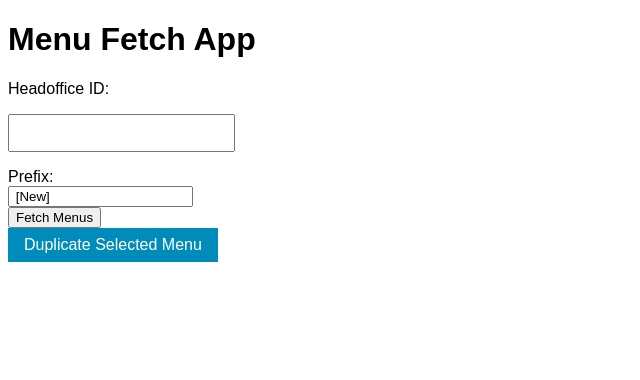
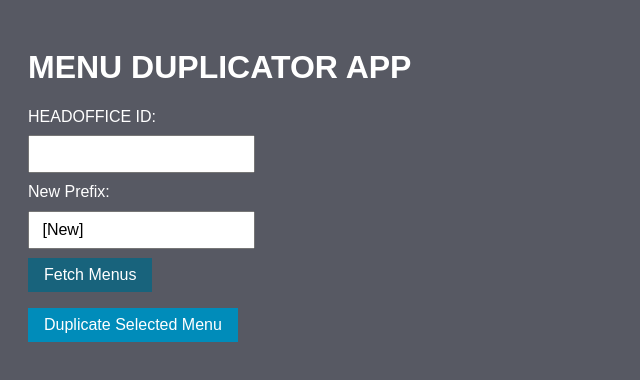
Before and after one commit to Walid-dev/menu-extractor-app, a website: page index.html in a window 1280 px wide. Shown: the whole page, without its empty margins (0-640 px from the left). Drawn offline with nearby package versions, Linux system fonts and the light colour scheme.

Commit message:
Styling updated

```diff
--- a/index.html
+++ b/index.html
@@ -1,29 +1,30 @@
 <!DOCTYPE html>
 <html>
 <head>
-    <title>Menu Fetch App</title>
+    <title>MENU DUPLICATOR APP</title>
     <link rel="stylesheet" type="text/css" href="styles.css">
     <script src="https://cdnjs.cloudflare.com/ajax/libs/lodash.js/4.17.21/lodash.min.js"></script>
 </head>
 <body>
     <div class="app-container">
-        <h1>Menu Fetch App</h1>
+        <div id="fetch-interface">
+            <h1>MENU DUPLICATOR APP</h1>
 
-        <label for="headoffice-id">Headoffice ID:</label><br>
-        <input type="text" id="headoffice-id" name="headoffice-id"><br>
+            <label for="headoffice-id">HEADOFFICE ID:</label><br>
+            <input type="text" id="headoffice-id" name="headoffice-id"><br>
 
-        <label for="prefix">Prefix:</label><br>
-        <input type="text" id="prefix" name="prefix" value=" [New]"><br>
+            <label for="prefix">New Prefix:</label><br>
+            <input type="text" id="prefix" name="prefix" value=" [New]"><br>
 
-        <button id="fetch-button">Fetch Menus</button>
+            <button id="fetch-button">Fetch Menus</button>
 
-        <div id="menu-list"></div>
+            <div id="menu-list"></div>
 
-        <button id="submit-button" disabled>Duplicate Selected Menu</button>
-
+            <button id="submit-button" disabled>Duplicate Selected Menu</button>
+        </div>
         <div id="result"></div>
-        <div id="error"></div>
     </div>
+    <div id="error"></div>
 
     <script src="main.js"></script>
 </body>
--- a/styles.css
+++ b/styles.css
@@ -1,15 +1,27 @@
 body {
     font-family: Arial, sans-serif;
+    background-color: #232533c2;
 }
 
-#headoffice-id {
-    margin: 1em 0;
+.app-container {
+    display: flex;
+    color: #fff;
+    align-items: center;
+    min-width: 90%;
+    margin: 0 auto;
+    padding: 20px;
+}
+
+#headoffice-id,
+#prefix {
+    margin: .6em 0;
     padding: 0.5em;
     font-size: 1em;
 }
 
 #submit-button {
     padding: 0.5em 1em;
+    margin: 1em 0;
     font-size: 1em;
     background-color: #008CBA; /* Lovely blue */
     color: white;
@@ -17,11 +29,42 @@ body {
     cursor: pointer;
 }
 
+#fetch-button {
+    padding: 0.5em 1em;
+    font-size: 1em;
+    background-color: #18637c;
+    /* Lovely blue */
+    color: white;
+    border: none;
+    cursor: pointer;
+}
 #submit-button:hover {
     background-color: #007B9A; /* Darker blue on hover */
 }
 
 #result {
-    margin-top: 2em;
-    font-size: 1.2em;
+    display: flex;
+        flex-direction: column;
+        flex-wrap: wrap;
+        max-height: 50vh;
+
+    }
+
+
+    #result p {
+        background: #1589b0;
+        padding: 6px;
+        margin: 8px;
+        text-transform: capitalize;
+    }
+
+
+    #menu-list {
+        cursor: pointer;
 }
+
+#menu-list p:hover {
+    color: #008CBA;
+    font-size: 16px;
+    font-weight: bold;
+}
```
